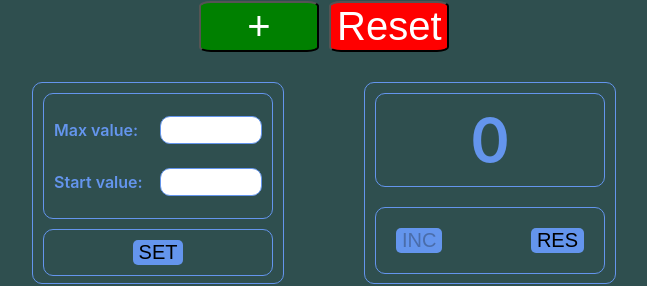
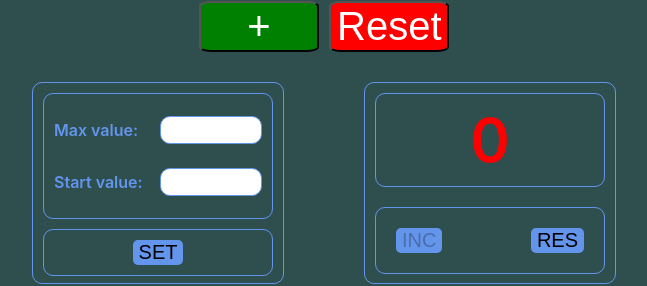
Before and after one commit to genamontana/my-app, a React (Create React App) app: page / in a window 1280 px wide. Shown: the part 381-667 px from the top of the page, without its empty margins (316-963 px from the left). Built offline with nearby package versions, Linux system fonts and the light colour scheme.

Commit message:
Counter2 in process

```diff
--- a/src/Counter2/Counter2.tsx
+++ b/src/Counter2/Counter2.tsx
@@ -10,19 +10,33 @@ export const Counter2 = () => {
     const [error, setError] = useState<string>('')
 
 
-    const incClick = () => setNum(num + 1)
-    const resClick = () => setNum(start)
+    const incClick = () => {
+        localStorage.setItem('numCounter', JSON.stringify(num + 1))
+        let valueAsString = localStorage.getItem('numCounter')
+        if (valueAsString) {
+            let newValue = JSON.parse(valueAsString)
+            setNum(newValue)
+        }
+    }
+    const resClick = () => {
+        setNum(start)
+        localStorage.removeItem('numCounter')
+    }
 
     const onClick = () => {
         setNum(start)
         setError('')
     }
     const onChangeStart = (e: ChangeEvent<HTMLInputElement>) => {
+        localStorage.setItem('startValue', e.currentTarget.value)
+        localStorage.getItem('startValue')
         setStart(Number(e.currentTarget.value))
         setError(+e.currentTarget.value === max ? 'invalid value' : 'set')
     }
 
     const onChangeMax = (e: ChangeEvent<HTMLInputElement>) => {
+        localStorage.setItem('maxValue', e.currentTarget.value)
+        localStorage.getItem('maxValue')
         setMax(Number(e.currentTarget.value))
         setError(+e.currentTarget.value < start ? 'invalid value' : 'set')
     }
@@ -33,7 +47,6 @@ export const Counter2 = () => {
             <SettingsCounter onClick={onClick}
                              onChangeStart={onChangeStart}
                              onChangeMax={onChangeMax}
-
             />
             <TheCounterItself max={max}
                               num={num}
--- a/src/Counter2/SettingsCounter/SettingsCounter.tsx
+++ b/src/Counter2/SettingsCounter/SettingsCounter.tsx
@@ -9,7 +9,7 @@ type SettingsCounterType = {
     onChangeMax: (e: ChangeEvent<HTMLInputElement>) => void
 }
 
-export const SettingsCounter = (props:SettingsCounterType) => {
+export const SettingsCounter = (props: SettingsCounterType) => {
     return (
         <div className={s.settings}>
             <DisplaySettings onChangeStart={props.onChangeStart}
--- a/src/Counter2/TheCounterItself/DisplayCounter/DisplayCounter.module.css
+++ b/src/Counter2/TheCounterItself/DisplayCounter/DisplayCounter.module.css
@@ -8,3 +8,14 @@
     font-weight: 600;
     color: cornflowerblue;
 }
+
+.red{
+    color: red;
+    border: 1px solid cornflowerblue;
+    border-radius: 10px;
+    text-align: center;
+    margin: 10px;
+    padding: 10px;
+    font-size: 60px;
+    font-weight: 600;
+}
--- a/src/Counter2/TheCounterItself/DisplayCounter/DisplayCounter.tsx
+++ b/src/Counter2/TheCounterItself/DisplayCounter/DisplayCounter.tsx
@@ -4,13 +4,13 @@ import s from './DisplayCounter.module.css'
 type DisplayCounterType = {
     num: number
     error: string
-
+    max:number
 }
 
 
 export const DisplayCounter = (props: DisplayCounterType) => {
     return (
-        <div className={s.displayCounter}>
+        <div className={props.num === props.max ? s.red :s.displayCounter}>
             {props.error? props.error : props.num}
         </div>
     );
--- a/src/Counter2/TheCounterItself/TheCounterItself.tsx
+++ b/src/Counter2/TheCounterItself/TheCounterItself.tsx
@@ -16,6 +16,7 @@ export const TheCounterItself = (props: TheCounterItselfType) => {
         <div className={s.theCounterContainer}>
             <DisplayCounter num={props.num}
                             error={props.error}
+                            max={props.max}
             />
             <ButtonsCounter inc={props.inc}
                             res={props.res}
```
